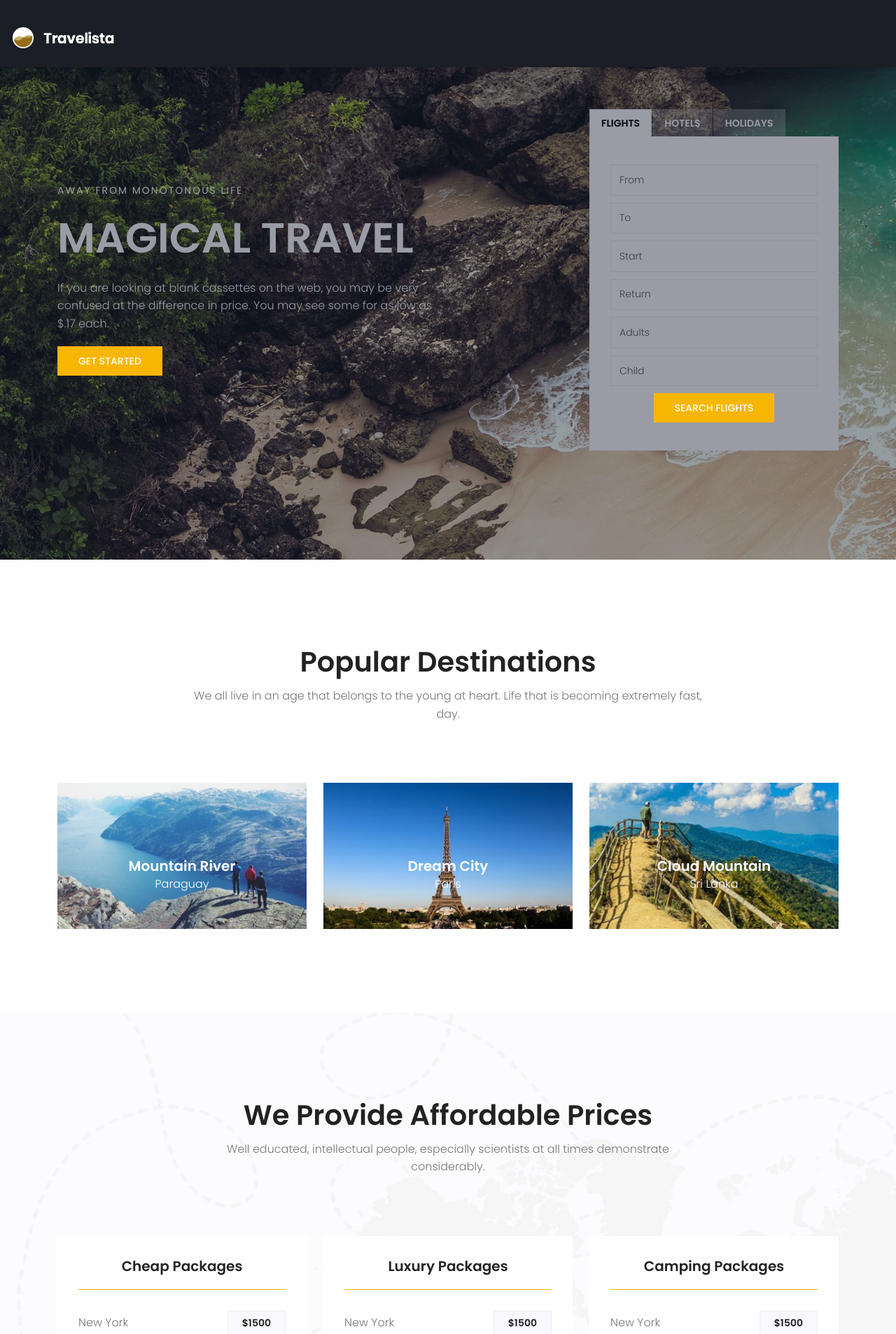
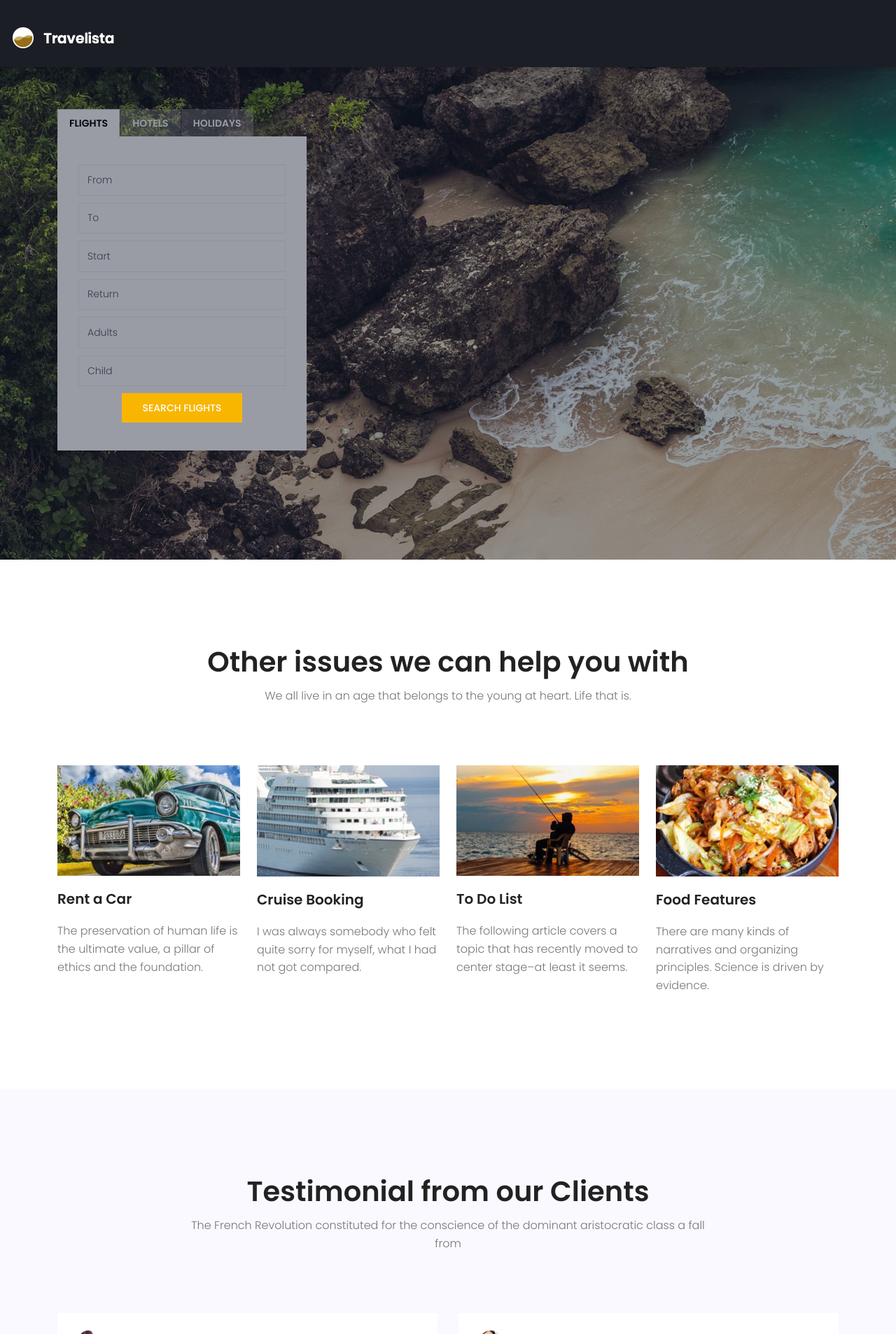
Before and after one commit to AmirabbasAfrasiyabi/hotel_transilvania, a Django app: page / in a window 1280 px wide. Shown: the top 1907 px of the page at 70% size. Run offline with Django 5.2, Linux system fonts and the light colour scheme; some libraries are stand-ins or nearby versions.

Commit message:
repaire index.html templated

```diff
--- a/templates/website/index.html
+++ b/templates/website/index.html
@@ -5,14 +5,6 @@
 <div class="overlay overlay-bg"></div>
 <div class="container">
 <div class="row fullscreen align-items-center justify-content-between">
-<div class="col-lg-6 col-md-6 banner-left">
-<h6 class="text-white">Away from monotonous life</h6>
-<h1 class="text-white">Magical Travel</h1>
-<p class="text-white">
-If you are looking at blank cassettes on the web, you may be very confused at the difference in price. You may see some for as low as $.17 each.
-</p>
-<a href="#" class="primary-btn text-uppercase">Get Started</a>
-</div>
 <div class="col-lg-4 col-md-6 banner-right">
 <ul class="nav nav-tabs" id="myTab" role="tablist">
 <li class="nav-item">
@@ -59,170 +51,6 @@ If you are looking at blank cassettes on the web, you may be very confused at th
 <a href="#" class="primary-btn text-uppercase">Search Holidays</a>
 </form>
 </div>
-</div>
-</div>
-</div>
-</div>
-</section>
-
-
-<section class="popular-destination-area section-gap">
-<div class="container">
-<div class="row d-flex justify-content-center">
-<div class="menu-content pb-70 col-lg-8">
-<div class="title text-center">
-<h1 class="mb-10">Popular Destinations</h1>
-<p>We all live in an age that belongs to the young at heart. Life that is becoming extremely fast, day.</p>
-</div>
-</div>
-</div>
-<div class="row">
-<div class="col-lg-4">
-<div class="single-destination relative">
-<div class="thumb relative">
-<div class="overlay overlay-bg"></div>
-<img class="img-fluid" src="{% static 'img/d1.jpg' %}" alt>
-</div>
-<div class="desc">
-<a href="#" class="price-btn">$150</a>
-<h4>Mountain River</h4>
-<p>Paraguay</p>
-</div>
-</div>
-</div>
-<div class="col-lg-4">
-<div class="single-destination relative">
-<div class="thumb relative">
-<div class="overlay overlay-bg"></div>
-<img class="img-fluid" src="{% static 'img/d2.jpg' %}" alt>
-</div>
-<div class="desc">
-<a href="#" class="price-btn">$250</a>
-<h4>Dream City</h4>
-<p>Paris</p>
-</div>
-</div>
-</div>
-<div class="col-lg-4">
-<div class="single-destination relative">
-<div class="thumb relative">
-<div class="overlay overlay-bg"></div>
-<img class="img-fluid" src="{% static 'img/d3.jpg' %}" alt>
-</div>
-<div class="desc">
-<a href="#" class="price-btn">$350</a>
-<h4>Cloud Mountain</h4>
-<p>Sri Lanka</p>
-</div>
-</div>
-</div>
-</div>
-</div>
-</section>
-
-
-<section class="price-area section-gap">
-<div class="container">
-<div class="row d-flex justify-content-center">
-<div class="menu-content pb-70 col-lg-8">
-<div class="title text-center">
-<h1 class="mb-10">We Provide Affordable Prices</h1>
-<p>Well educated, intellectual people, especially scientists at all times demonstrate considerably.</p>
-</div>
-</div>
-</div>
-<div class="row">
-<div class="col-lg-4">
-<div class="single-price">
-<h4>Cheap Packages</h4>
-<ul class="price-list">
-<li class="d-flex justify-content-between align-items-center">
-<span>New York</span>
-<a href="#" class="price-btn">$1500</a>
-</li>
-<li class="d-flex justify-content-between align-items-center">
-<span>Maldives</span>
-<a href="#" class="price-btn">$1500</a>
-</li>
-<li class="d-flex justify-content-between align-items-center">
-<span>Sri Lanka</span>
-<a href="#" class="price-btn">$1500</a>
-</li>
-<li class="d-flex justify-content-between align-items-center">
-<span>Nepal</span>
-<a href="#" class="price-btn">$1500</a>
-</li>
-<li class="d-flex justify-content-between align-items-center">
-<span>Thiland</span>
-<a href="#" class="price-btn">$1500</a>
-</li>
-<li class="d-flex justify-content-between align-items-center">
-<span>Singapore</span>
-<a href="#" class="price-btn">$1500</a>
-</li>
-</ul>
-</div>
-</div>
-<div class="col-lg-4">
-<div class="single-price">
-<h4>Luxury Packages</h4>
-<ul class="price-list">
-<li class="d-flex justify-content-between align-items-center">
-<span>New York</span>
-<a href="#" class="price-btn">$1500</a>
-</li>
-<li class="d-flex justify-content-between align-items-center">
-<span>Maldives</span>
-<a href="#" class="price-btn">$1500</a>
-</li>
-<li class="d-flex justify-content-between align-items-center">
-<span>Sri Lanka</span>
-<a href="#" class="price-btn">$1500</a>
-</li>
-<li class="d-flex justify-content-between align-items-center">
-<span>Nepal</span>
-<a href="#" class="price-btn">$1500</a>
-</li>
-<li class="d-flex justify-content-between align-items-center">
-<span>Thiland</span>
-<a href="#" class="price-btn">$1500</a>
-</li>
-<li class="d-flex justify-content-between align-items-center">
-<span>Singapore</span>
-<a href="#" class="price-btn">$1500</a>
-</li>
-</ul>
-</div>
-</div>
-<div class="col-lg-4">
-<div class="single-price">
-<h4>Camping Packages</h4>
-<ul class="price-list">
-<li class="d-flex justify-content-between align-items-center">
-<span>New York</span>
-<a href="#" class="price-btn">$1500</a>
-</li>
-<li class="d-flex justify-content-between align-items-center">
-<span>Maldives</span>
-<a href="#" class="price-btn">$1500</a>
-</li>
-<li class="d-flex justify-content-between align-items-center">
-<span>Sri Lanka</span>
-<a href="#" class="price-btn">$1500</a>
-</li>
-<li class="d-flex justify-content-between align-items-center">
-<span>Nepal</span>
-<a href="#" class="price-btn">$1500</a>
-</li>
-<li class="d-flex justify-content-between align-items-center">
-<span>Thiland</span>
-<a href="#" class="price-btn">$1500</a>
-</li>
-<li class="d-flex justify-content-between align-items-center">
-<span>Singapore</span>
-<a href="#" class="price-btn">$1500</a>
-</li>
-</ul>
 </div>
 </div>
 </div>
```
